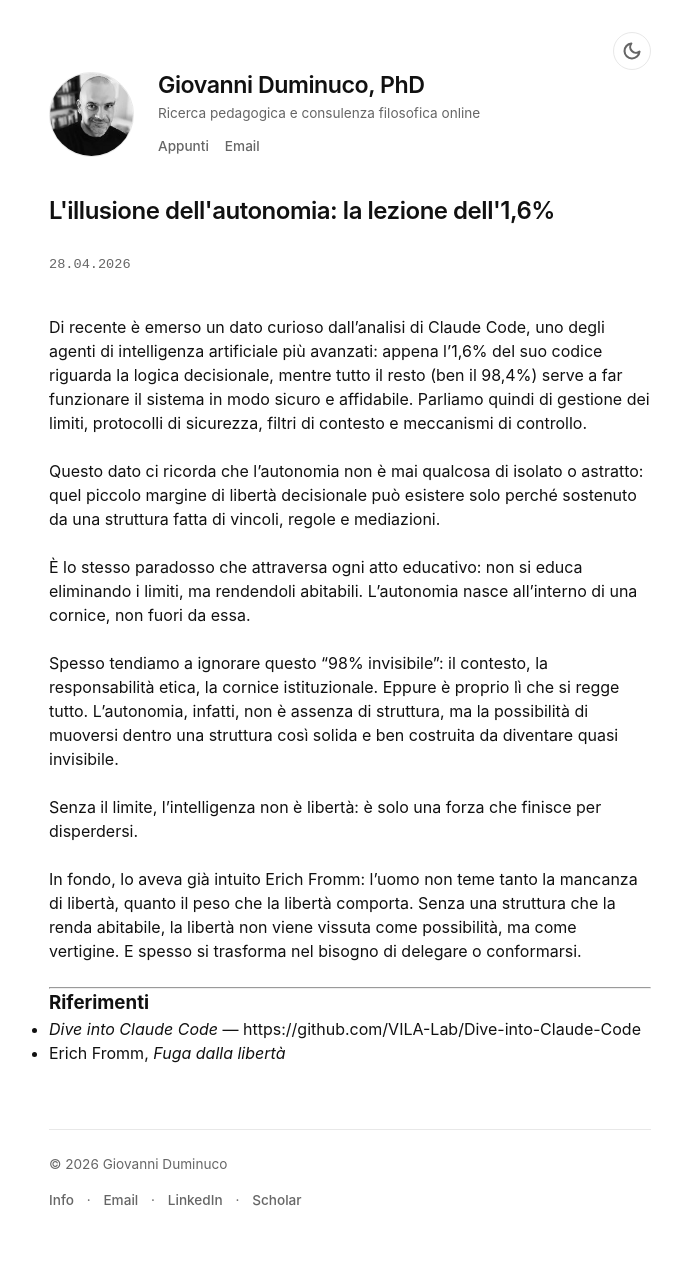
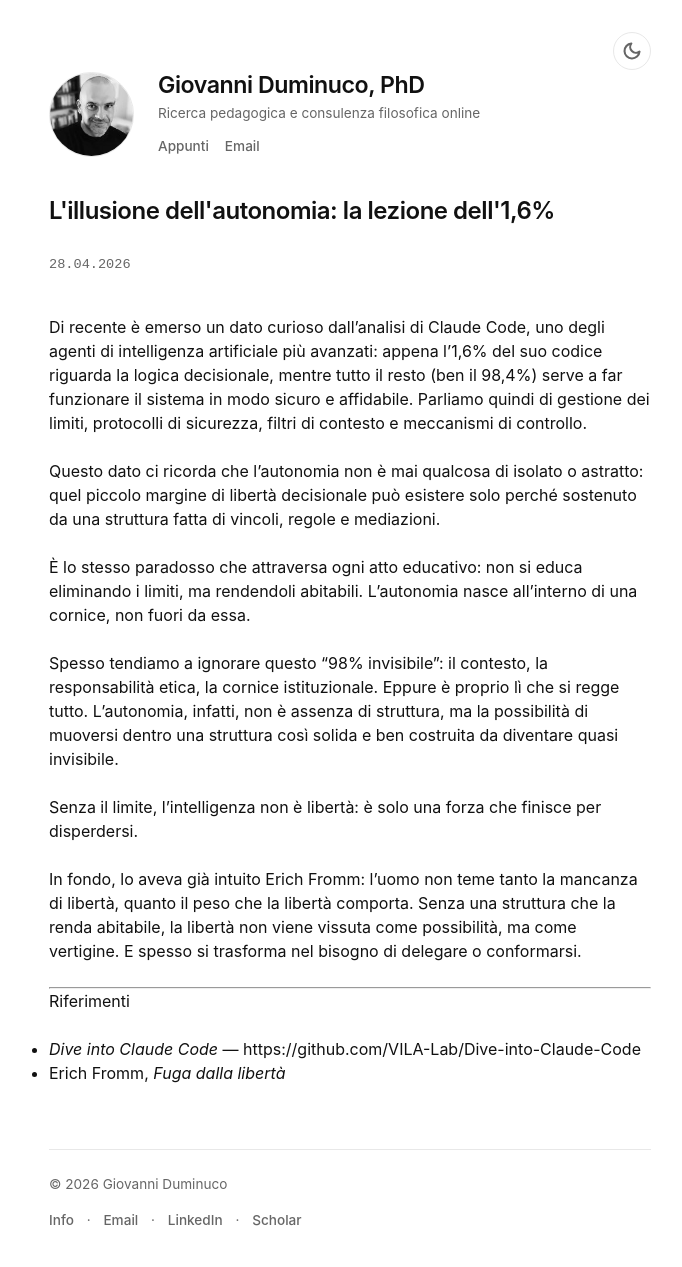
Before and after one commit to dumgio/dumgio.github.io, a Jekyll site: the page built from _posts/2026-04-28-illusione-autonomia-lezione-uno-virgola-sei.md, in a window 1280 px wide. Shown: the whole page, without its empty margins (290-972 px from the left). Built offline with Jekyll 4.4.1, drawn with Linux system fonts in a browser that asks for light colours.

```diff
--- a/_posts/2026-04-28-illusione-autonomia-lezione-uno-virgola-sei.md
+++ b/_posts/2026-04-28-illusione-autonomia-lezione-uno-virgola-sei.md
@@ -17,7 +17,7 @@ In fondo, lo aveva già intuito Erich Fromm: l’uomo non teme tanto la mancanza
 
 ---
 
-### Riferimenti
+Riferimenti
 
 - *Dive into Claude Code* — https://github.com/VILA-Lab/Dive-into-Claude-Code
 - Erich Fromm, *Fuga dalla libertà*
```
